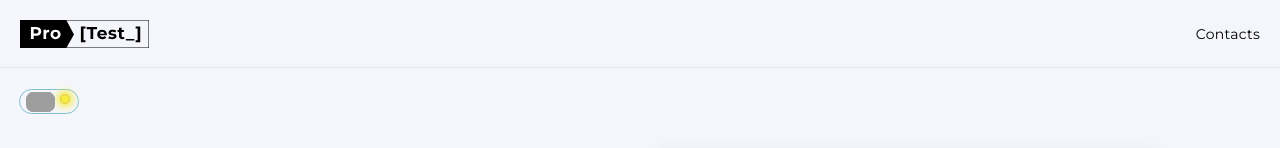
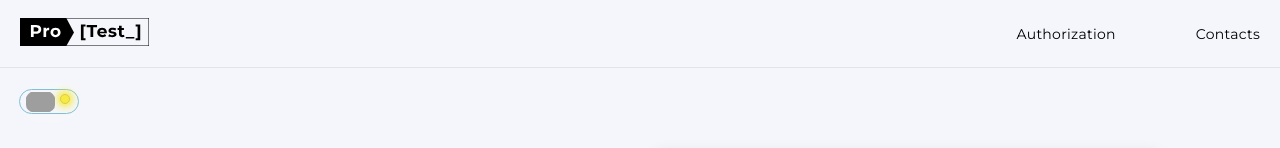
Before and after one commit to mkundeev/team-project-goit-final-fe, a React (Create React App) app: page / in a window 1280 px wide. Shown: the top 148 px of the page. Built offline with nearby package versions, Linux system fonts and the light colour scheme; grey boxes are pictures that could not be loaded.

Commit message:
Navigation links fixed

```diff
--- a/src/components/Header/Header.jsx
+++ b/src/components/Header/Header.jsx
@@ -47,6 +47,7 @@ export default function Header() {
       <Container>
         <div className={s.headerWrapper}>
           <div className={s.logoWrapper}>
+            <NavLink to="home">
             <svg
               className={s.logoIcon}
               width="129"
@@ -82,6 +83,7 @@ export default function Header() {
                 </clipPath>
               </defs>
             </svg>
+            </NavLink>
             <Theme />
           </div>
 
@@ -112,6 +114,16 @@ export default function Header() {
                     </li>
                   </>
                 )}
+               {!token && <li className={s.navListItem}>
+                  <NavLink
+                    to="authorization"
+                    className={({ isActive }) =>
+                      isActive ? s.activeLink : s.navLink
+                    }
+                  >
+                    Authorization
+                  </NavLink>
+                </li>}
                 <li className={s.navListItem}>
                   <NavLink
                     to="contacts"
@@ -191,7 +203,11 @@ export default function Header() {
         </div>
       </Container>
       {isMenuOpen && (
-        <MobileMenu token={token} toggleMenu={toggleMenu} handleLogOut={handleLogOut} />
+        <MobileMenu
+          token={token}
+          toggleMenu={toggleMenu}
+          handleLogOut={handleLogOut}
+        />
       )}
     </header>
   );
--- a/src/components/MobileMenu/MobileMenu.jsx
+++ b/src/components/MobileMenu/MobileMenu.jsx
@@ -35,6 +35,19 @@ export default function MobileMenu({ handleLogOut, toggleMenu, token }) {
               </li>
             </>
           )}
+          {!token && (
+            <li className={s.navListItem}>
+              <NavLink
+                onClick={toggleMenu}
+                to="authorization"
+                className={({ isActive }) =>
+                  isActive ? s.activeLink : s.navLink
+                }
+              >
+                Authorization
+              </NavLink>
+            </li>
+          )}
           <li className={s.navListItem}>
             <NavLink
               onClick={toggleMenu}
@@ -48,7 +61,8 @@ export default function MobileMenu({ handleLogOut, toggleMenu, token }) {
           </li>
         </ul>
       </nav>
-     {token && <span className={s.signOutBtn} onClick={handleLogOut}>
+      {token && (
+        <span className={s.signOutBtn} onClick={handleLogOut}>
           <svg
             className={s.signOutIcon}
             width="16"
@@ -67,7 +81,8 @@ export default function MobileMenu({ handleLogOut, toggleMenu, token }) {
               </clipPath>
             </defs>
           </svg>
-      </span>}
+        </span>
+      )}
     </div>,
     modalRoot
   );
```
Lines whose indentation alone changed are shown as unchanged.
